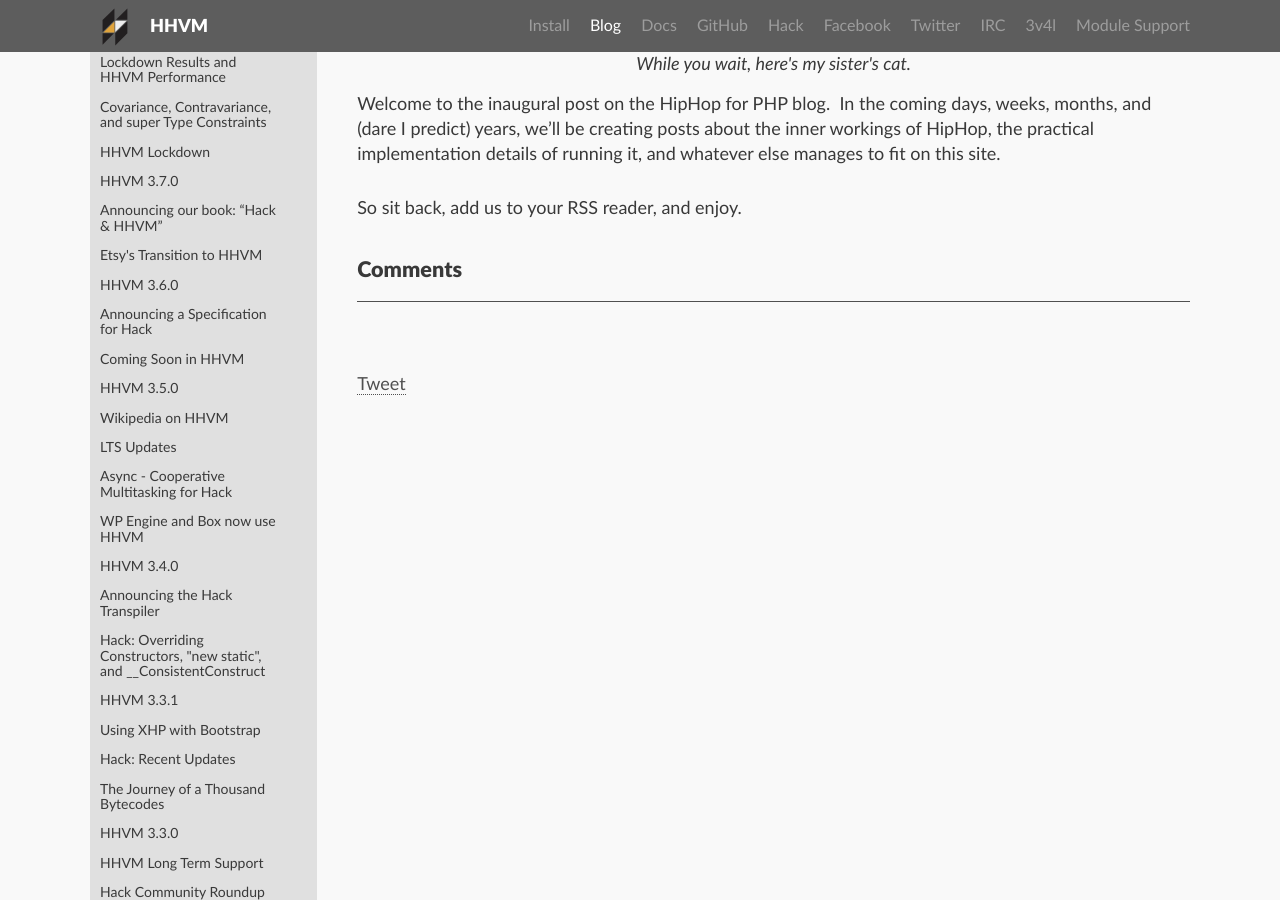
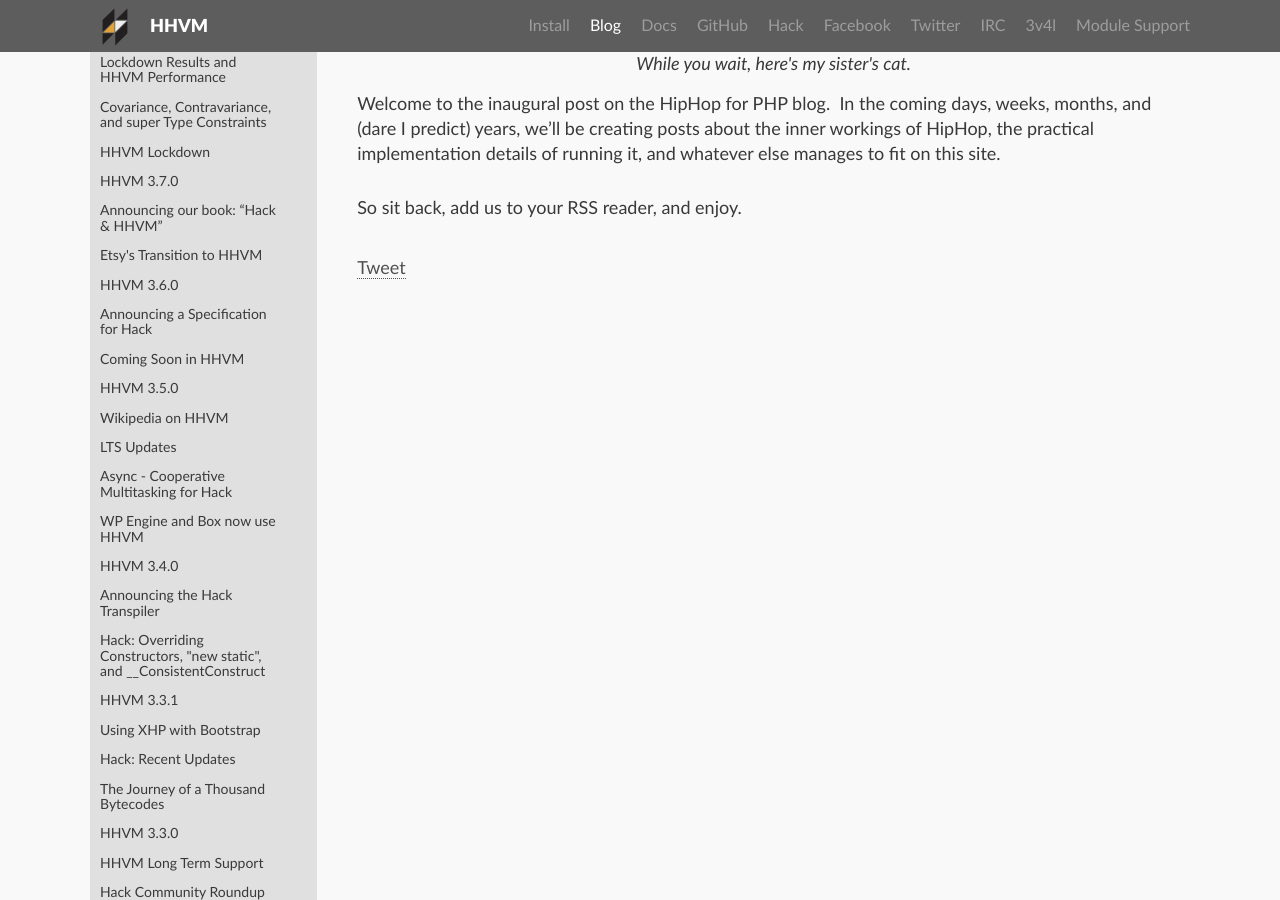
Before and after one commit to hhvm/hhvm.com, a Jekyll site: the page built from _posts/2012-09-22-wordpress-3-4-2-running-on-hiphop-hhvm.markdown, in a window 1280 px wide and 900 px high, scrolled down 476 px. Built offline with Jekyll 4.4.1, drawn with Linux system fonts in a browser that asks for light colours; comment, search, counter and statistics services are not loaded.

Commit message:
Only write the comment header if we actually write a legitmate comment.
This fixes the case where the Comments header was written but we only
had trackbacks, which we do not include.

```diff
--- a/_includes/post.html
+++ b/_includes/post.html
@@ -28,16 +28,22 @@
   {% else %}
     {{ content }}
     {% if page.comments %}
-      <h3> Comments </h3>
-      <br/>
-      <ul>
+      {% assign wrote_header = false %}
       {% for comment in page.comments %}
-        {% if comment.author_email and comment.author_email != '' %} <!-- No trackbacks -->
+        {% if comment.author_email and comment.author_email != '' %}
+          {% if wrote_header == false %}
+            <h3> Comments </h3>
+            <br/>
+            <ul>
+            {% assign wrote_header = true %}
+          {% endif %}
           <li><b><a href="{{ comment.author_email }}">{{ comment.author }}</a></b>: {{ comment.content }}</li>
         {% endif %}
       {% endfor %}
-      </ul>
-      <br/>
+      {% if wrote_header == true %}
+        </ul>
+        <br/>
+      {% endif %}
     {% endif %}
   {% endif %}
   {% unless include.truncate %}
```
